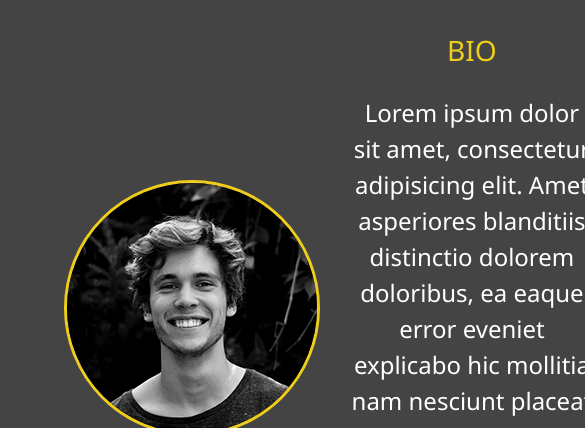
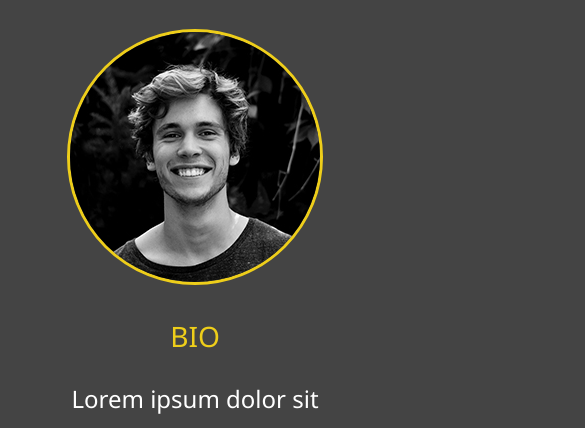
Before and after one commit to Annie-Huang/modern_portfolio, a website: page dist/about.html in a window 390 px wide. Shown: the part 353-781 px from the top of the page, 585 px wide, since content can reach past the window. Drawn offline with Linux system fonts and the light colour scheme.

Commit message:
Add mobile styling for .about-info and have everything stack one by one.

```diff
--- a/scss/_mobile.scss
+++ b/scss/_mobile.scss
@@ -43,6 +43,17 @@
       height: 150px;
     }
   }
+
+  .about-info {
+    grid-template-areas:
+      'bioimage'
+      'bio'
+      'bio'
+      'job1'
+      'job2'
+      'job3';
+    grid-template-columns: 1fr;
+  }
 }
 
 // Smartphones
```
Also changed, not shown: dist/css/main.css.
